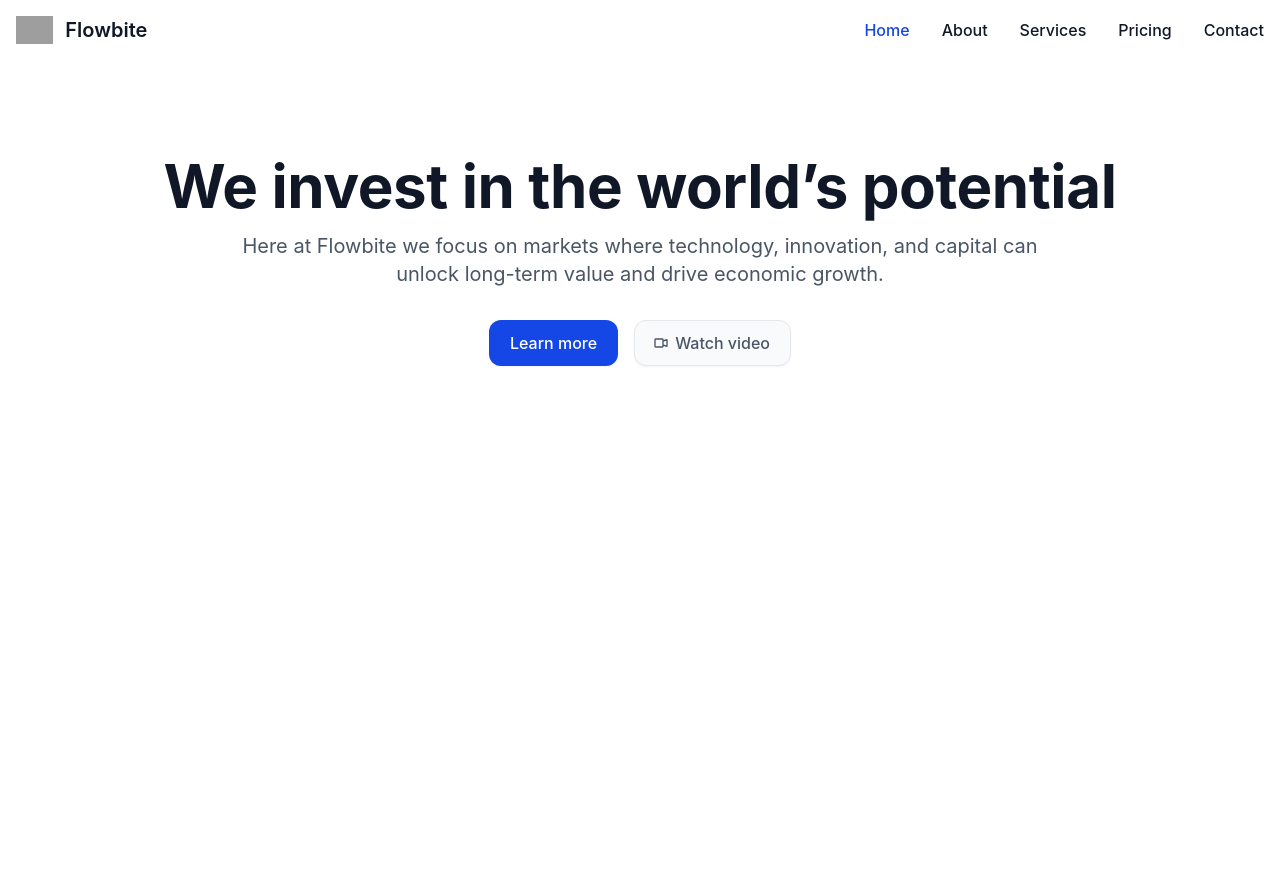
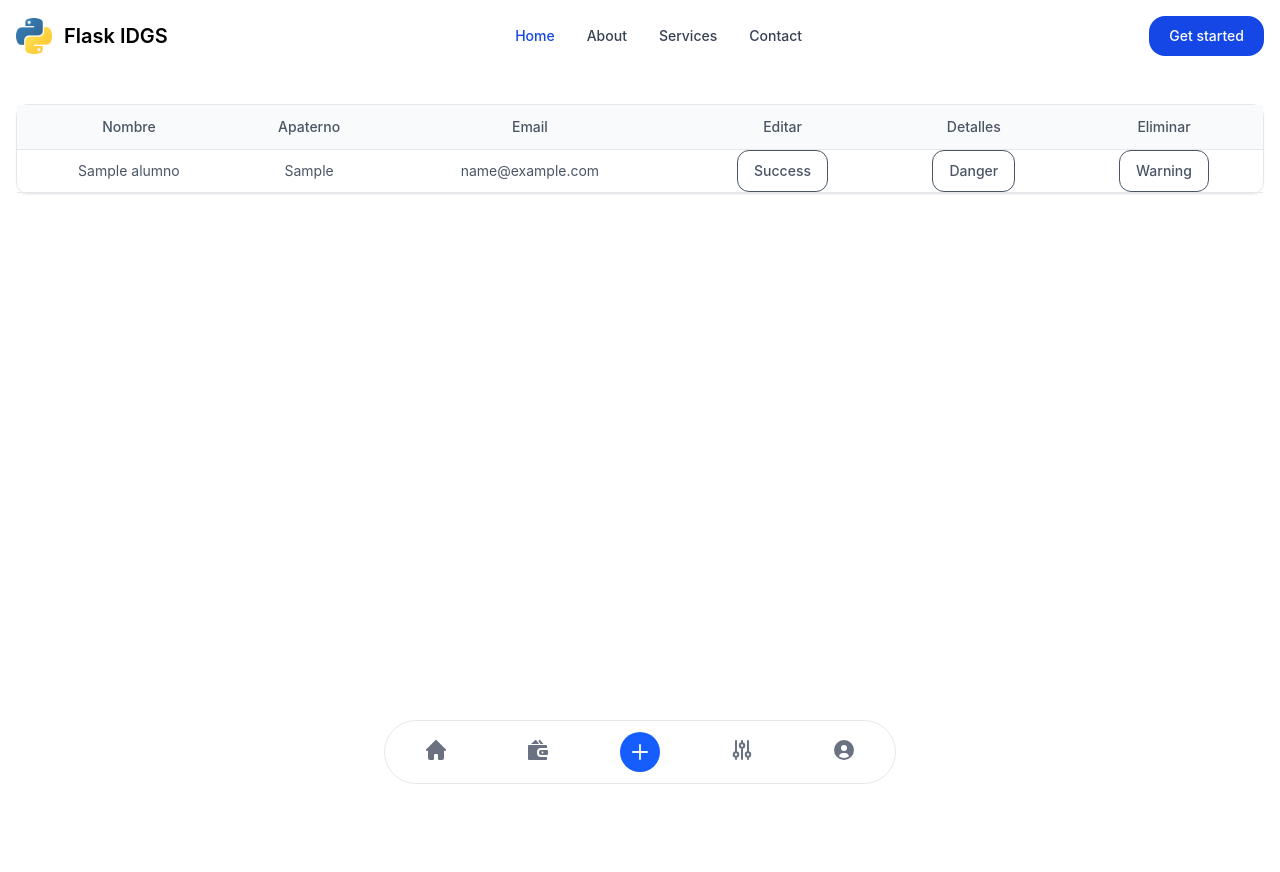
Before and after one commit to IDGS-801-23001571/FlaskBDIDGS801, a Flask app: page / in a window 1280 px wide. Before the commit the page ends 366 px from the top, so only its background shows below. Run offline with Flask 3, Linux system fonts and the light colour scheme; tables that the repository leaves empty hold one stand-in row (values such as "Sample post"); some libraries are stand-ins or nearby versions; grey boxes are pictures that could not be loaded.

Commit message:
Insertar 16/02/2026

```diff
--- a/app.py
+++ b/app.py
@@ -15,14 +15,33 @@ csrf=CSRFProtect()
 def page_not_found(e):
 	return render_template('404.html'),404
 
-@app.route("/alumnos",methods=['GET', 'POST'])
-def Alumnos():
+@app.route("/Alumnos",methods=['GET', 'POST'])
+def Alumnos2():
+	return render_template("Alumnos.html")
+
+@app.route('/Alumnos', methods=['GET', 'POST'])
+def Alumnos3():
+	create_form=forms.UserForm2(request.form)
+	if request.method=='POST':
+		alum=Alumnos3(nombre=create_form.nombre.data,
+				apaterno=create_form.apaterno.data,
+				email=create_form.email.data)
+		db.session.add(alum)
+		db.session.commit()
+		return redirect(url_for('index'))
 	return render_template("Alumnos.html")
 
 @app.route("/")
 @app.route("/index")
 def index():
-	return render_template("index.html")
+	create_form=forms.UserForm2(request.form)
+	#FORM select * from alumnos
+	alumno=Alumnos.query.all()
+	return render_template("index.html",form=create_form,alumno=alumno)
 
 if __name__ == '__main__':
-	app.run(debug=True)
+	csrf.init_app(app)
+	db.init_app(app)
+	with app.app_context():
+		db.create_all()
+	app.run()
--- a/config.py
+++ b/config.py
@@ -8,5 +8,5 @@ class Config(object):
 
 class DevelopmentConfig(Config):
     DEBUG = True
-    SQLALCHEMY_DATABASE_URI = 'mysql+pymysql://erick:root@127.0.0.1/bdidgs801'
+    SQLALCHEMY_DATABASE_URI = 'mysql+pymysql://root:1234@127.0.0.1/bdidgs801'
     SQLALCHEMY_TRACK_MODIFICATIONS = False
--- a/templates/Alumnos.html
+++ b/templates/Alumnos.html
@@ -4,6 +4,7 @@
 {% block container %}
 
 <form method="POST" action="{{ url_for('Alumnos') }}" class="max-w-sm mx-auto space-y-4 w-full">
+    {{ form.csrf_token }}
     <div>
         <label for="nombre" class="block mb-2.5 text-sm font-medium text-gray-900">Nombre</label>
         <input type="text" id="nombre" name="nombre"
--- a/templates/index.html
+++ b/templates/index.html
@@ -1,66 +1,62 @@
-<!DOCTYPE html>
-<html lang="en">
 
-<head>
-    <meta charset="UTF-8">
-    <meta http-equiv="X-UA-Compatible" content="IE=edge">
-    <meta name="viewport" content="width=device-width, initial-scale=1.0">
-    <title>Flowbite Flask</title>
-    <link rel="stylesheet" href="{{url_for('static',filename='dist/output.css')}}">
-</head>
+{% extends "layout.html" %}
 
-<body>
+{% block container %}
 
-<nav class="bg-neutral-primary border-default">
-  <div class="max-w-screen-xl flex flex-wrap items-center justify-between mx-auto p-4">
-    <a href="https://flowbite.com/" class="flex items-center space-x-3 rtl:space-x-reverse">
-        <img src="https://flowbite.com/docs/images/logo.svg" class="h-7" alt="Flowbite Logo" />
-        <span class="self-center text-xl text-heading font-semibold whitespace-nowrap">Flowbite</span>
-    </a>
-    <button data-collapse-toggle="navbar-default" type="button" class="inline-flex items-center p-2 w-10 h-10 justify-center text-sm text-body rounded-base md:hidden hover:bg-neutral-secondary-soft hover:text-heading focus:outline-none focus:ring-2 focus:ring-neutral-tertiary" aria-controls="navbar-default" aria-expanded="false">
-        <span class="sr-only">Open main menu</span>
-        <svg class="w-6 h-6" aria-hidden="true" xmlns="http://www.w3.org/2000/svg" width="24" height="24" fill="none" viewBox="0 0 24 24"><path stroke="currentColor" stroke-linecap="round" stroke-width="2" d="M5 7h14M5 12h14M5 17h14"/></svg>
-    </button>
-    <div class="hidden w-full md:block md:w-auto" id="navbar-default">
-      <ul class="font-medium flex flex-col p-4 md:p-0 mt-4 border border-default rounded-base bg-neutral-secondary-soft md:flex-row md:space-x-8 rtl:space-x-reverse md:mt-0 md:border-0 md:bg-neutral-primary">
-        <li>
-          <a href="#" class="block py-2 px-3 text-white bg-brand rounded md:bg-transparent md:text-fg-brand md:p-0" aria-current="page">Home</a>
-        </li>
-        <li>
-          <a href="#" class="block py-2 px-3 text-heading rounded hover:bg-neutral-tertiary md:hover:bg-transparent md:border-0 md:hover:text-fg-brand md:p-0 md:dark:hover:bg-transparent">About</a>
-        </li>
-        <li>
-          <a href="#" class="block py-2 px-3 text-heading rounded hover:bg-neutral-tertiary md:hover:bg-transparent md:border-0 md:hover:text-fg-brand md:p-0 md:dark:hover:bg-transparent">Services</a>
-        </li>
-        <li>
-          <a href="#" class="block py-2 px-3 text-heading rounded hover:bg-neutral-tertiary md:hover:bg-transparent md:border-0 md:hover:text-fg-brand md:p-0 md:dark:hover:bg-transparent">Pricing</a>
-        </li>
-        <li>
-          <a href="#" class="block py-2 px-3 text-heading rounded hover:bg-neutral-tertiary md:hover:bg-transparent md:border-0 md:hover:text-fg-brand md:p-0 md:dark:hover:bg-transparent">Contact</a>
-        </li>
-      </ul>
+
+<section>
+  <div class="max-w-screen-xl mx-auto">
+    <div class="relative overflow-x-auto bg-neutral-primary-soft shadow-xs rounded-base border border-default">
+        <table class="w-full text-sm text-left rtl:text-right text-body">
+            <thead class="text-sm text-body bg-neutral-secondary-medium border-b border-default-medium">
+                <tr>
+                    <th scope="col" class="px-6 py-3 font-medium">
+                        Nombre
+                    </th>
+                    <th scope="col" class="px-6 py-3 font-medium">
+                        Apaterno
+                    </th>
+                    <th scope="col" class="px-6 py-3 font-medium">
+                        Email
+                    </th>
+                    <th scope="col" class="px-6 py-3 font-medium">
+                        Editar
+                    </th>
+                    <th scope="col" class="px-6 py-3 font-medium">
+                        Detalles
+                    </th>
+                    <th scope="col" class="px-6 py-3 font-medium">
+                        Eliminar
+                    </th>
+                </tr>
+            </thead>
+            <tbody>
+              {% for alum in alumno %}
+                <tr class="bg-neutral-primary-soft border-b border-default hover:bg-neutral-secondary-medium">
+                    <td class="px-6 py-4 text-center">
+                        {{ alum.nombre }}
+                    </td>
+                    <td class="px-6 py-4 text-center">
+                        {{ alum.apaterno }}
+                    </td>
+                    <td class="px-6 py-4 text-center">
+                        {{ alum.email }}
+                    </td>
+                    <td class="text-center">
+                      <button type="button" class="text-success bg-neutral-primary border border-success hover:bg-success hover:text-white focus:ring-4 focus:ring-neutral-tertiary font-medium leading-5 rounded-base text-sm px-4 py-2.5 focus:outline-none">Success</button>
+                    </td>
+                    <td class="text-center">
+                      <button type="button" class="text-danger bg-neutral-primary border border-danger hover:bg-danger hover:text-white focus:ring-4 focus:ring-neutral-tertiary font-medium leading-5 rounded-base text-sm px-4 py-2.5 focus:outline-none">Danger</button>
+                    </td>
+                    <td class="text-center">
+                      <button type="button" class="text-warning bg-neutral-primary border border-warning hover:bg-warning hover:text-white focus:ring-4 focus:ring-neutral-tertiary font-medium leading-5 rounded-base text-sm px-4 py-2.5 focus:outline-none">Warning</button>
+                    </td>
+                </tr>
+              {% endfor %}
+            </tbody>
+        </table>
     </div>
-  </div>
-</nav>
-
-<section class="bg-neutral-primary">
-  <div class="py-8 px-4 mx-auto max-w-screen-xl text-center lg:py-16 lg:px-12">
-        <h1 class="mb-4 mt-8 text-4xl font-bold tracking-tight text-heading md:text-5xl lg:text-6xl">We invest in the world’s potential</h1>
-        <p class="mb-8 text-lg font-normal text-body lg:text-xl sm:px-16 xl:px-48">Here at Flowbite we focus on markets where technology, innovation, and capital can unlock long-term value and drive economic growth.</p>
-        <div class="flex flex-col mb-8 lg:mb-16 space-y-4 sm:flex-row sm:justify-center sm:space-y-0 sm:space-x-4">
-            <a href="#" class="text-white bg-brand box-border border border-transparent hover:bg-brand-strong focus:ring-4 focus:ring-brand-medium shadow-xs font-medium leading-5 rounded-base text-base px-5 py-3 focus:outline-none">Learn more</a>
-            <a href="#" class="inline-flex items-center text-body bg-neutral-secondary-medium box-border border border-default-medium hover:bg-neutral-tertiary-medium hover:text-heading focus:ring-4 focus:ring-neutral-tertiary shadow-xs font-medium leading-5 rounded-base text-base px-5 py-3 focus:outline-none">
-                <svg class="w-4 h-4 me-1.5 -ms-0.5" aria-hidden="true" xmlns="http://www.w3.org/2000/svg" width="24" height="24" fill="none" viewBox="0 0 24 24">
-                    <path stroke="currentColor" stroke-linecap="round" stroke-linejoin="round" stroke-width="2" d="M14 6H4a1 1 0 0 0-1 1v10a1 1 0 0 0 1 1h10a1 1 0 0 0 1-1V7a1 1 0 0 0-1-1Zm7 11-6-2V9l6-2v10Z"/>
-                </svg>
-                Watch video
-            </a>
-        </div>
   </div>
 </section>
 
-
-    <script src="https://cdn.jsdelivr.net/npm/flowbite@4.0.1/dist/flowbite.min.js"></script>
-</body>
-
-</html>
+{% endblock %}
```
